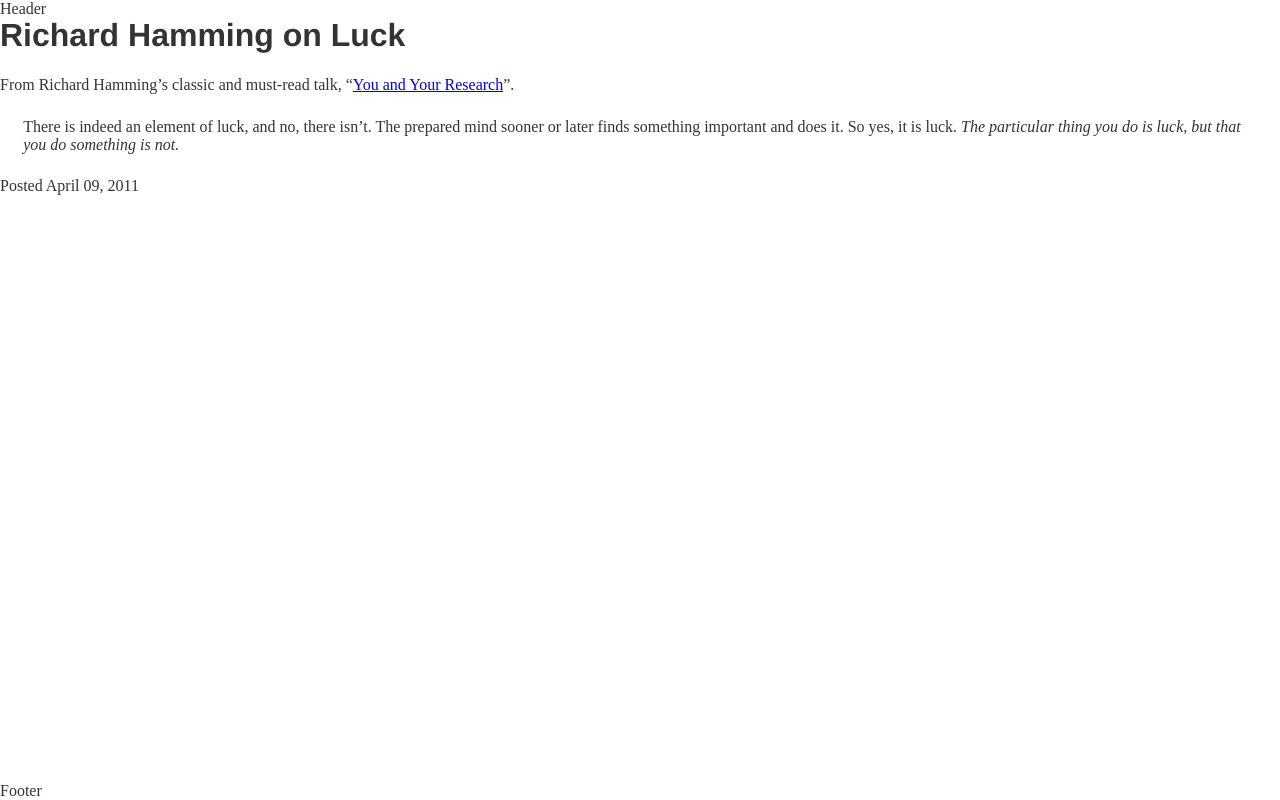
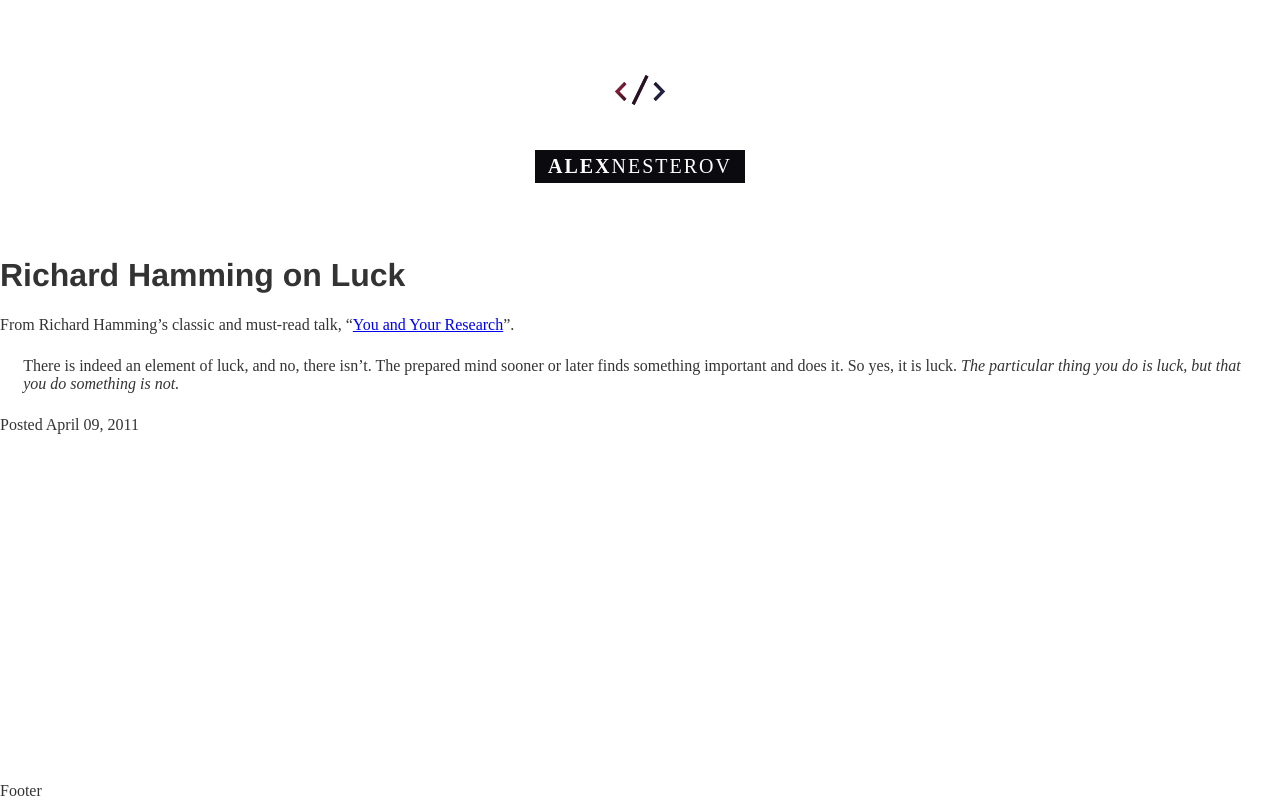
Before and after one commit to alexnesterov/alexnesterov.github.io, a Gatsby site: page / in a window 1280 px wide. Built offline with nearby package versions, Linux system fonts and the light colour scheme; Gatsby itself is replaced by a stand-in of ours; what typography-theme-grand-view would draw is missing.

Commit message:
Add Header

```diff
--- /dev/null
+++ b/src/components/Code/Code.js
@@ -0,0 +1,28 @@
+import React from 'react';
+import styled from 'styled-components';
+
+import code from './code.svg';
+
+/**
+ * Styled Components
+ */
+const CodeBlock = styled.div``;
+
+const CodeImage = styled.img`
+  display: inline-block;
+  vertical-align: top;
+  margin: 0;
+`;
+
+/**
+ * Code Component
+ */
+const Code = () => {
+  return (
+    <CodeBlock>
+      <CodeImage src={code} alt="Code brackets"/>
+    </CodeBlock>
+  );
+};
+
+export default Code;
--- /dev/null
+++ b/src/components/Code/index.js
@@ -0,0 +1,2 @@
+import Code from './Code';
+export default Code;
--- /dev/null
+++ b/src/components/Header/Header.js
@@ -0,0 +1,43 @@
+import React from 'react';
+import styled from 'styled-components';
+
+import Container from '../Container';
+import Code from '../Code';
+import Logo from '../Logo';
+
+/**
+ * Styled Components
+ */
+const HeaderBlock = styled.div`
+  padding: 75px 0;
+`;
+
+const HeaderInner = styled(Container)`
+  display: flex;
+  flex-direction: column;
+  align-items: center;
+`;
+
+const HeaderCode = styled.div`
+  margin-bottom: 45px;
+`;
+
+const HeaderLogo = styled.div``;
+
+/**
+ * Header Component
+ */
+const Header = ({ siteTitle }) => (
+  <HeaderBlock>
+    <HeaderInner>
+      <HeaderCode>
+        <Code />
+      </HeaderCode>
+      <HeaderLogo>
+        <Logo />
+      </HeaderLogo>
+    </HeaderInner>
+  </HeaderBlock>
+);
+
+export default Header;
--- /dev/null
+++ b/src/components/Header/index.js
@@ -0,0 +1,2 @@
+import Header from './Header';
+export default Header;
--- a/src/components/Logo.js
+++ b/src/components/Logo.js
@@ -1,23 +1,47 @@
 import React from 'react';
 import styled from 'styled-components';
+import { _color } from '../base/constants';
 
 /**
  * Styled Components
  */
 const LogoBlock = styled.a`
+  position: relative;
   display: inline-block;
-  color: #fff;
-  font-size: 20px;
+  vertical-align: top;
+  padding: 0.3125em 0.625em;
+  color: ${_color.light};
+  font-size: 1.25rem;
   line-height: 1;
   font-weight: 400;
   text-transform: uppercase;
   text-decoration: none;
   text-align: center;
   letter-spacing: 2px;
+  cursor: pointer;
+
+  &:hover {
+    color: ${_color.light};
+  }
+
+  &:before {
+    content: '';
+    position: absolute;
+    left: 0;
+    top: 0;
+    width: 100%;
+    height: 100%;
+    background: ${_color.dark};
+  }
 
   span {
     font-weight: 700;
   }
+`;
+
+const LogoWrap = styled.div`
+  position: relative;
+  z-index: 1;
 `;
 
 /**
@@ -26,7 +50,10 @@ const LogoBlock = styled.a`
 const Logo = () => {
   return (
     <LogoBlock>
-      Alex<span>Nesterov</span>
+      <LogoWrap>
+        <span>Alex</span>
+        Nesterov
+      </LogoWrap>
     </LogoBlock>
   );
 };
--- a/src/components/header.js
+++ /dev/null
@@ -1,18 +0,0 @@
-import React from 'react';
-import styled from 'styled-components';
-
-/**
- * Styled Components
- */
-const HeaderBlock = styled.div``;
-
-/**
- * Header Component
- */
-const Header = ({ siteTitle }) => (
-  <HeaderBlock>
-    Header
-  </HeaderBlock>
-);
-
-export default Header;
```
Also changed, not shown: src/components/Code/code.svg (added).
